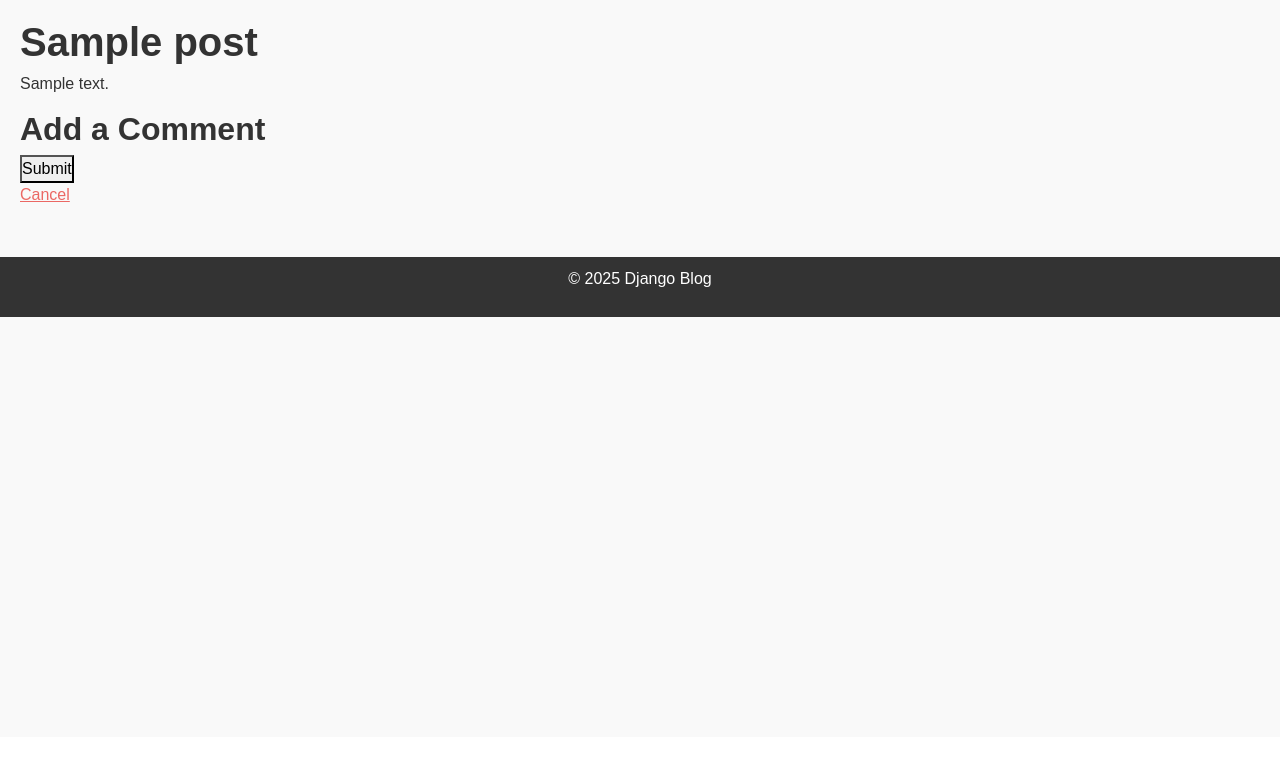
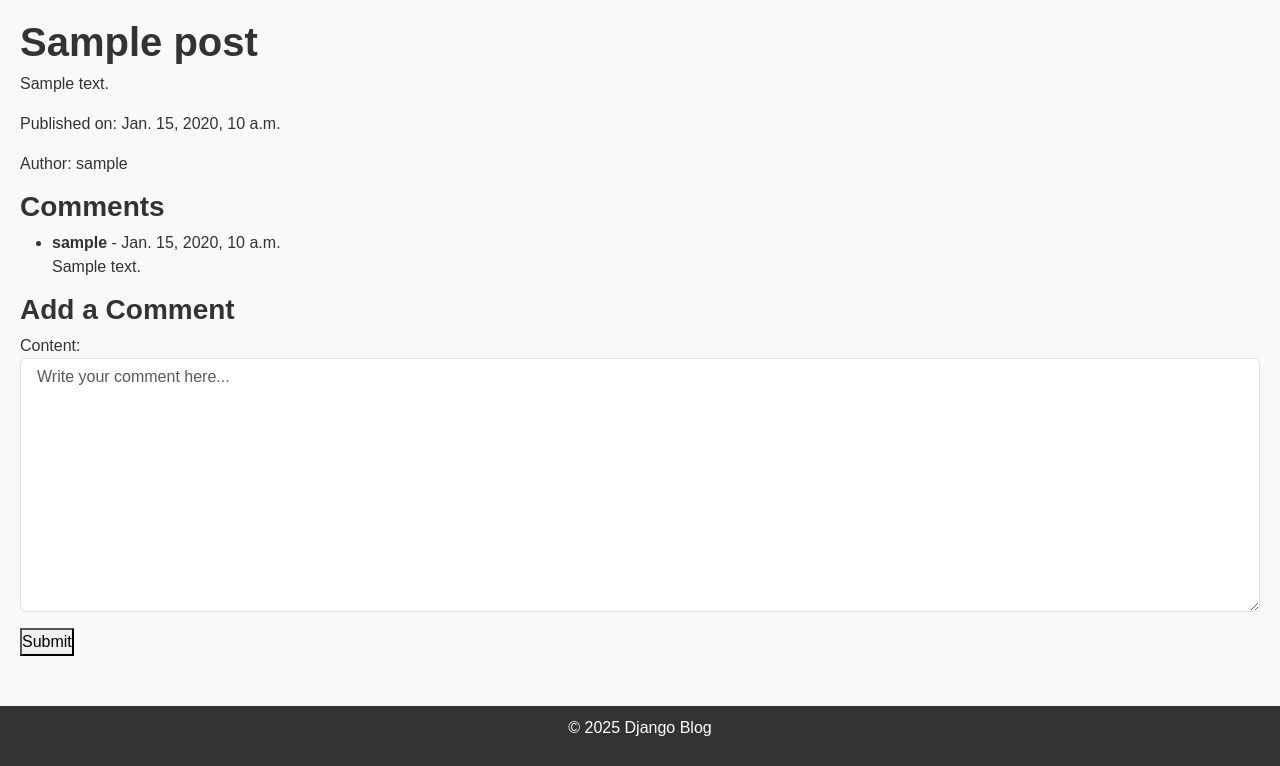
Before and after one commit to Developer-Linus/Alx_DjangoLearnLab, a Django app: page /post/1/ in a window 1280 px wide. Shown: the part 63-829 px from the top of the page. Before the commit the page ends 380 px from the top, so only its background shows below. Run offline with Django 5.2, Linux system fonts and the light colour scheme; tables that the repository leaves empty hold one stand-in row (values such as "Sample post"); some libraries are stand-ins or nearby versions; some web fonts are replaced.

Commit message:
completed task 3

```diff
--- a/django_blog/blog/forms.py
+++ b/django_blog/blog/forms.py
@@ -40,4 +40,7 @@ class PostForm(forms.ModelForm):
 class CommentForm(forms.ModelForm):
     class Meta:
         model = Comment
-        fields = ['content',]
+        fields = ['content']
+        widgets = {
+            'content': forms.Textarea(attrs={'class': 'form-control', 'placeholder': 'Write your comment here...'}),
+        }
--- a/django_blog/blog/templates/blog/comment_form.html
+++ b/django_blog/blog/templates/blog/comment_form.html
@@ -19,4 +19,4 @@
     </button>
 </form>
 
-<a href="{% url 'post-detail' pk=post.id %}">Cancel</a>
+<a href="{% url 'post-detail' pk=form.instance.post.id %}">Cancel</a>
--- a/django_blog/blog/templates/blog/post_detail.html
+++ b/django_blog/blog/templates/blog/post_detail.html
@@ -4,7 +4,30 @@
 
 <h1>{{ object.title }}</h1>
 <p>{{ object.content }}</p>
+<p>Published on: {{ post.published_date }}</p>
+<p>Author: {{ post.author.username }}</p>
 
-{% include 'blog/comment_form.html'%}
+<!-- Display all comments -->
+<h3>Comments</h3>
+<ul>
+    {% for comment in comments %}
+        <li>
+            <strong>{{ comment.author.username }}</strong> - {{ comment.created_at }}
+            <p>{{ comment.content }}</p>
+            {% if comment.author == request.user %}
+                <a href="{% url 'edit-comment' pk=comment.pk %}">Edit</a>
+                <a href="{% url 'delete-comment' pk=comment.pk %}">Delete</a>
+            {% endif %}
+        </li>
+    {% endfor %}
+</ul>
+
+<!-- Add a new comment -->
+<h3>Add a Comment</h3>
+<form method="post" action="{% url 'add-comment' pk=post.pk %}">
+    {% csrf_token %}
+    {{ comment_form.as_p }}  <!-- Render the comment form -->
+    <button type="submit">Submit</button>
+</form>
 
 {% endblock %}
--- a/django_blog/blog/views.py
+++ b/django_blog/blog/views.py
@@ -64,6 +64,9 @@ class PostDetailView(DetailView):
     # Include the context for comments in the post by overriding get_context_data method
     def get_context_data(self, **kwargs):
         context = super().get_context_data(**kwargs)
+        # Pass the CommentForm to the template
+        context['comment_form'] = CommentForm()
+        # Pass all comments for the post to the template
         context['comments'] = self.object.comments.all() #Add comments to the context.
         return context
 
@@ -109,14 +112,20 @@ class PostDeleteView(LoginRequiredMixin, UserPassesTestMixin, DeleteView):
 class CommentCreateView(LoginRequiredMixin, CreateView):
     model = Comment
     form_class = CommentForm
-    template_name = 'blog/comment_form.html'
+    template_name = 'blog/post_detail.html'
 
     def form_valid(self, form):
-        form.instance.post_id = self.kwargs['post_id'] #Adds post id
+        form.instance.post_id = self.kwargs['pk'] #Adds post id
         form.instance.author = self.request.user # Adds the author
         return super().form_valid(form)
+
+    def get_context_data(self, **kwargs):
+        context = super().get_context_data(**kwargs)
+        context['post'] = get_object_or_404(Post, id=self.kwargs['pk'])  # Pass the post to the template
+        return context
+
     def get_success_url(self):
-        return reverse_lazy('post-detail', kwargs={'post_id': self.kwargs['post_id']})
+        return reverse_lazy('post-detail', kwargs={'pk': self.kwargs['pk']})
 # Updating comment
 class CommentUpdateView(LoginRequiredMixin, UpdateView):
     model = Comment
@@ -125,17 +134,22 @@ class CommentUpdateView(LoginRequiredMixin, UpdateView):
 
     def get_queryset(self):
         #Ensure only the comment author can edit the post
-        return Comment.objects.filter(self.author==self.request.user)
+        return Comment.objects.filter(author=self.request.user)
     def get_success_url(self):
-        return reverse_lazy('post-detail', kwargs={'post_id': self.object.post.id})
+        return reverse_lazy('post-detail', kwargs={'pk': self.object.post.id})
 
 # View for deleting comment
-class CommentDeleteView(PermissionRequiredMixin, DeleteView):
+class CommentDeleteView(UserPassesTestMixin, DeleteView):
     model = Comment
     template_name = 'blog/comment_confirm_delete.html'
 
     def get_queryset(self):
-        #Ensure only the comment author can edit the post
-        return Comment.objects.filter(self.author==self.request.user)
+        # Ensure only the comment author can delete their own comment
+        return Comment.objects.filter(author=self.request.user)
+
     def get_success_url(self):
-        return reverse_lazy('post-detail', kwargs={'post_id': self.object.post.id})
+        return reverse_lazy('post-detail', kwargs={'pk': self.object.post.pk})
+
+    def test_func(self):
+        comment = self.get_object()
+        return self.request.user == comment.author  # Only the comment author can delete
```
Also changed, not shown: django_blog/blog/templates/blog/comment_confirm_delete.html (+18 -0 lines), django_blog/blog/migrations/0004_comment.py (added).
